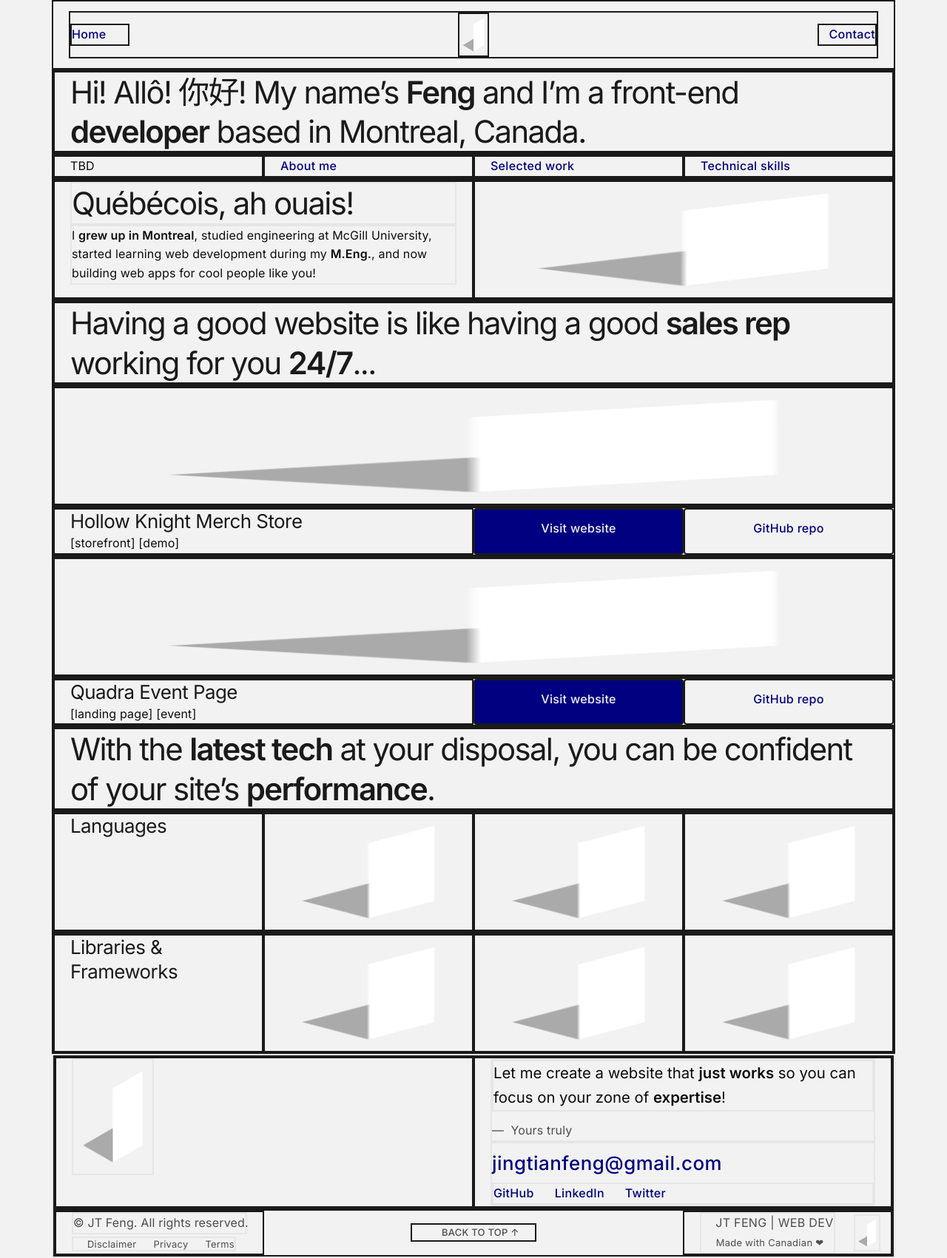
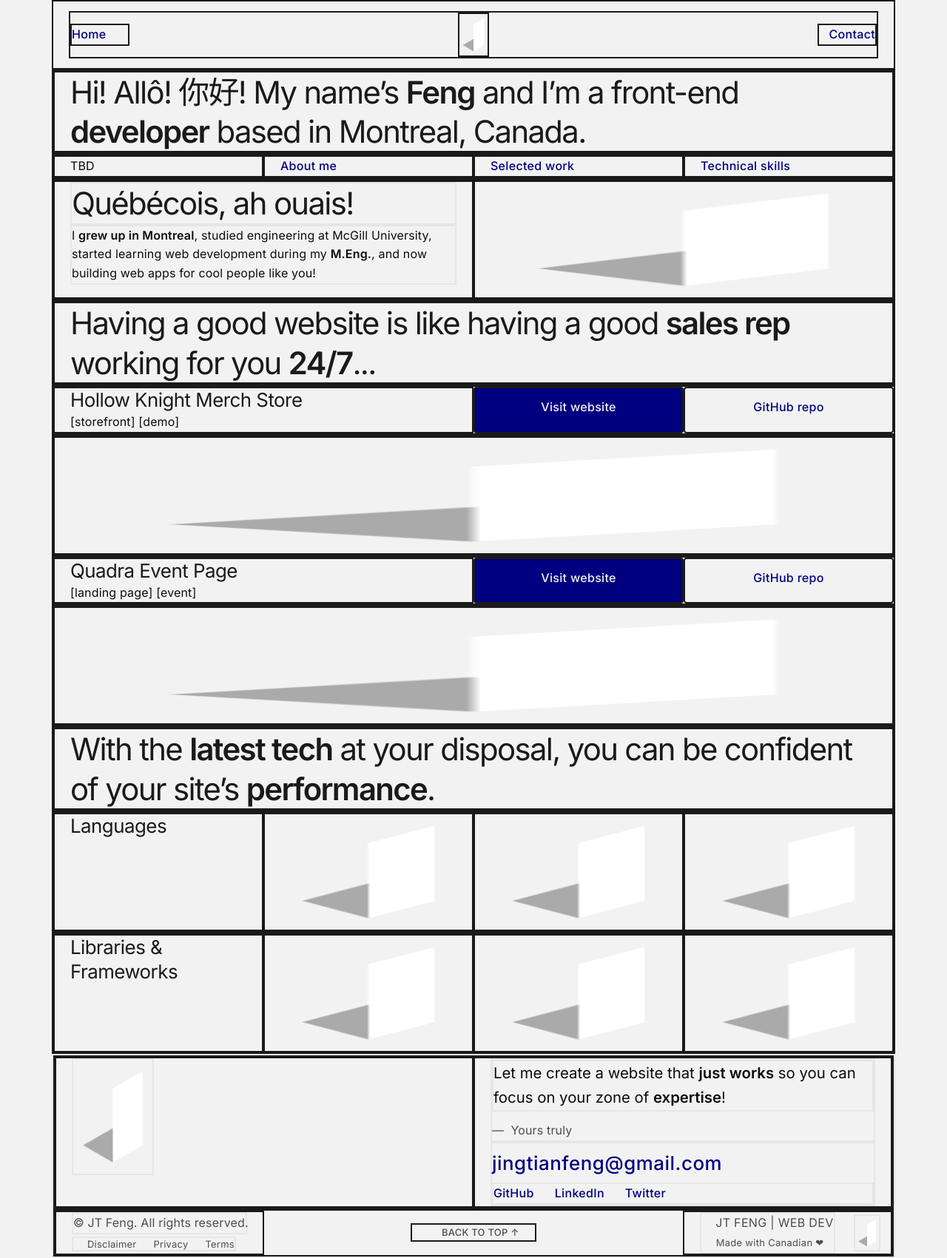
Before and after one commit to jingtianfeng/jtfeng-personal-1, a Jekyll site: the page built from index.html, in a window 1280 px wide. Shown: the whole page at 74% size. Built offline with Jekyll 4.4.1, drawn with Linux system fonts in a browser that asks for light colours.

Commit message:
Update index: re-layout #frontend-work

```diff
--- a/index.html
+++ b/index.html
@@ -73,13 +73,6 @@ title: Front-End Developer
         </div>
         <div class="border border-dark
                     row">
-            <img class="border border-dark
-                        col-4"
-                 src="/assets/img/logo.png" alt="Hollow Knight Merch Store"
-                 height="160" width="111">
-        </div>
-        <div class="border border-dark
-                    row">
             <div class="border border-dark
                         col-4 col-md-2">
                 <h3>
@@ -106,7 +99,7 @@ title: Front-End Developer
                     row">
             <img class="border border-dark
                         col-4"
-                 src="/assets/img/logo.png" alt="Quadra Event Page"
+                 src="/assets/img/logo.png" alt="Hollow Knight Merch Store"
                  height="160" width="111">
         </div>
         <div class="border border-dark
@@ -132,6 +125,13 @@ title: Front-End Developer
                href="https://github.com/jingtianfeng/hollow-knight">
                 GitHub repo
             </a>
+        </div>
+        <div class="border border-dark
+                    row">
+            <img class="border border-dark
+                        col-4"
+                 src="/assets/img/logo.png" alt="Quadra Event Page"
+                 height="160" width="111">
         </div>
     </div>
 </section>
```
